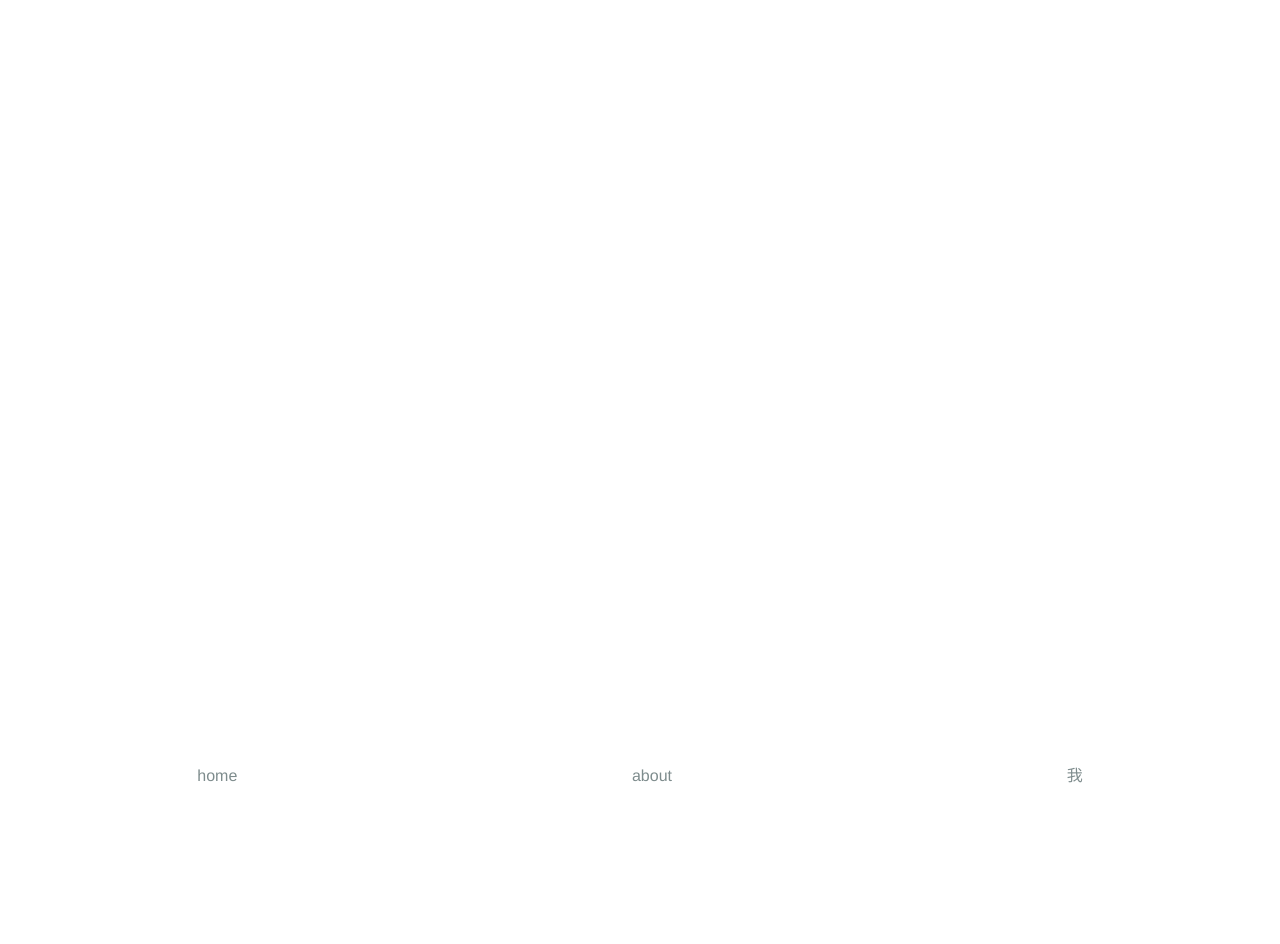
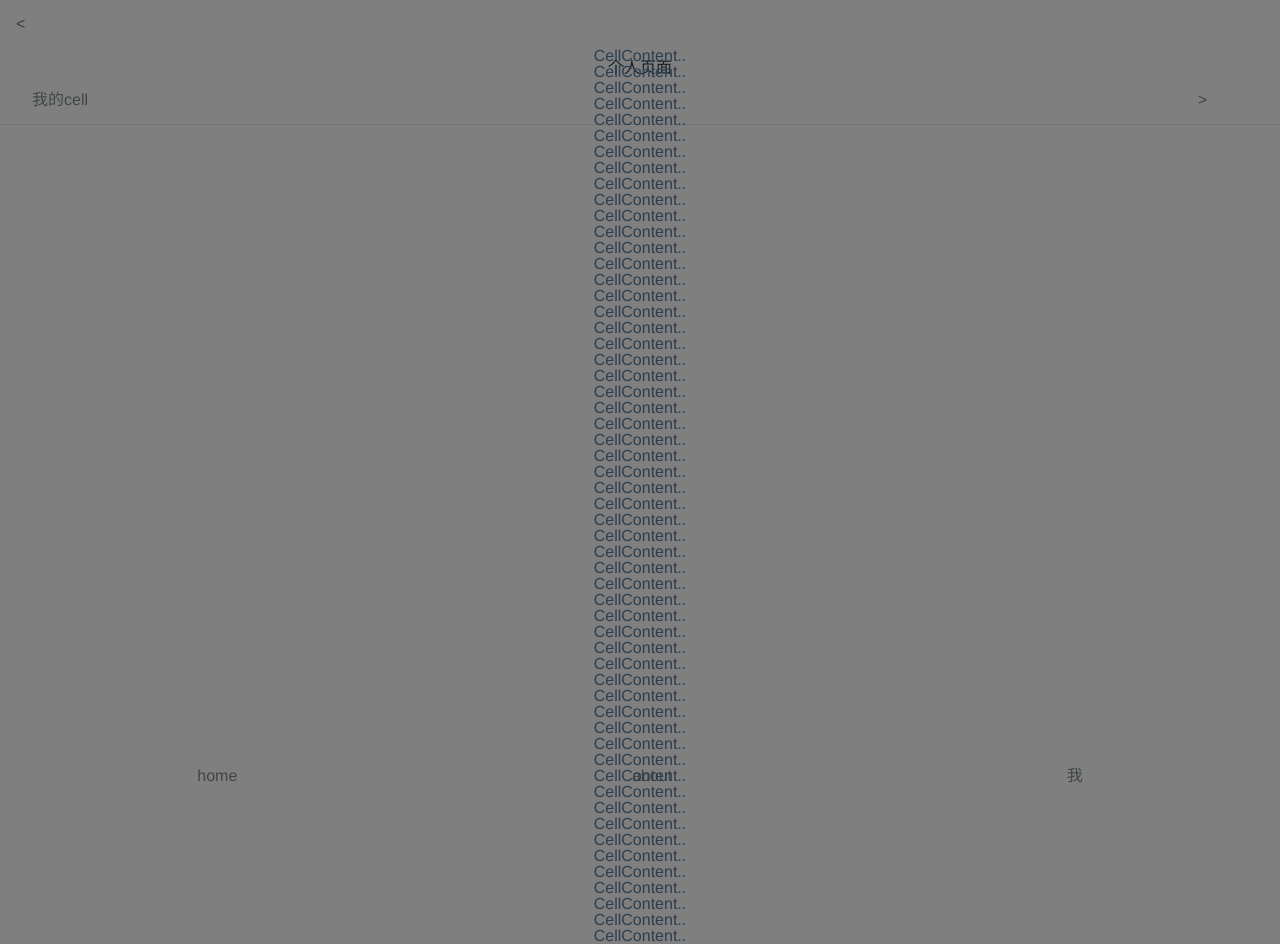
Before and after one commit to AuthorRed/vant1, a Vue app: page /me/cellContent in a window 1280 px wide. Before the commit the page ends 800 px from the top, so only its background shows below. Built offline with nearby package versions, Linux system fonts and the light colour scheme.

Commit message:
cell and content

```diff
--- a/package.json
+++ b/package.json
@@ -19,6 +19,8 @@
     "@vue/cli-plugin-babel": "~4.5.0",
     "@vue/cli-plugin-router": "~4.5.0",
     "@vue/cli-service": "~4.5.0",
+    "less": "^4.1.0",
+    "less-loader": "^7.2.1",
     "vue-cli-plugin-vant": "^1.0.1",
     "vue-template-compiler": "^2.6.11"
   }
--- a/src/App.vue
+++ b/src/App.vue
@@ -6,8 +6,8 @@
       <div class="down-tab">
       <router-link to="/" tag="a">home</router-link>
 
-      <router-link to="about" tag="a">about</router-link>
-      <router-link to="me" tag="a">我</router-link>
+      <router-link to="/about" tag="a">about</router-link>
+      <router-link to="/me" tag="a">我</router-link>
       </div>
     </div>
   </div>
--- a/src/plugins/vant.js
+++ b/src/plugins/vant.js
@@ -1,7 +1,11 @@
 import Vue from 'vue'
-import { Uploader,Tab, Tabs } from 'vant';
+import {Uploader,Tab, Tabs,Cell, CellGroup } from 'vant';
 import 'vant/lib/uploader/style';
+import 'vant/lib/cell/style';
+import 'vant/lib/cell-group/style';
 
 Vue.use(Uploader);
 Vue.use(Tab);
 Vue.use(Tabs);
+Vue.use(Cell);
+Vue.use(CellGroup);
--- a/src/router/index.js
+++ b/src/router/index.js
@@ -21,7 +21,16 @@ const routes = [
   {
     path: '/me',
     name: 'Me',
-    component: () => import('../views/Me.vue')
+    component: () => import('../views/Me.vue'),
+    children:  [
+      {
+        path: 'cellContent',
+        name: 'CellContent',
+        component: () => import('../views/CellContent.vue')
+      }
+
+      ]
+
   }
 ]
 
--- /dev/null
+++ b/src/views/CellContent.vue
@@ -0,0 +1,90 @@
+<template>
+  <div class="container">
+    <div class="back-arrow" @click="back()"><h1>&lt;</h1></div>
+    <h1>CellContent..</h1>
+    <h1>CellContent..</h1>
+    <h1>CellContent..</h1>
+    <h1>CellContent..</h1>
+    <h1>CellContent..</h1>
+    <h1>CellContent..</h1>
+    <h1>CellContent..</h1>
+    <h1>CellContent..</h1>
+    <h1>CellContent..</h1>
+    <h1>CellContent..</h1>
+    <h1>CellContent..</h1>
+    <h1>CellContent..</h1>
+    <h1>CellContent..</h1>
+    <h1>CellContent..</h1>
+<h1>CellContent..</h1>
+    <h1>CellContent..</h1>
+    <h1>CellContent..</h1>
+    <h1>CellContent..</h1>
+    <h1>CellContent..</h1>
+    <h1>CellContent..</h1>
+    <h1>CellContent..</h1>
+    <h1>CellContent..</h1>
+    <h1>CellContent..</h1>
+    <h1>CellContent..</h1>
+    <h1>CellContent..</h1>
+    <h1>CellContent..</h1>
+    <h1>CellContent..</h1>
+    <h1>CellContent..</h1>
+    <h1>CellContent..</h1>
+    <h1>CellContent..</h1>
+    <h1>CellContent..</h1>
+    <h1>CellContent..</h1>
+    <h1>CellContent..</h1>
+    <h1>CellContent..</h1>
+    <h1>CellContent..</h1>
+    <h1>CellContent..</h1>
+    <h1>CellContent..</h1>
+    <h1>CellContent..</h1>
+    <h1>CellContent..</h1>
+    <h1>CellContent..</h1>
+    <h1>CellContent..</h1>
+    <h1>CellContent..</h1>
+    <h1>CellContent..</h1>
+    <h1>CellContent..</h1>
+    <h1>CellContent..</h1>
+    <h1>CellContent..</h1>
+    <h1>CellContent..</h1>
+    <h1>CellContent..</h1>
+    <h1>CellContent..</h1>
+    <h1>CellContent..</h1>
+    <h1>CellContent..</h1>
+    <h1>CellContent..</h1>
+    <h1>CellContent..</h1>
+    <h1>CellContent..</h1>
+    <h1>CellContent..</h1>
+    <h1>CellContent..</h1>
+  </div>
+</template>
+<script>
+export default {
+  name: "CellContent",
+
+  methods: {
+    back(){
+      this.$router.go(-1);
+    }
+  },
+  mounted() {
+    console.log("mounted-CellContent");
+  },
+};
+</script>
+<style lang="less" scoped>
+.container {
+  .back-arrow {
+    display: flex;
+    box-sizing: border-box;
+    padding: 1rem;
+  }
+  width: 100%;
+
+  background: rgba(0,0,0,0.5);
+  position: absolute;
+  top: 0;
+  z-index: 99;
+}
+</style>
--- a/src/views/Me.vue
+++ b/src/views/Me.vue
@@ -1,12 +1,15 @@
 <template>
   <div class="me">
     <h1>个人页面</h1>
-
-    <div class="down-tab">
-      <router-link to="/" tag="a">home</router-link>
-      <router-link to="me" tag="a">我</router-link>
-    </div>
-    <router-view></router-view>
+      <router-link to="/me/cellContent" tag="a">
+      <div class="cell">
+        <div class="title"><span>我的cell</span></div>
+        <div class="islink"><span>&gt;</span></div>
+      </div>
+      </router-link>
+    <transition name="slide">
+      <router-view></router-view>
+    </transition>
   </div>
 </template>
 <script>
@@ -23,4 +26,37 @@ export default {
 };
 </script>
 <style lang="less" scoped>
+.slide-enter, .slide-leave-to{
+  right: -100%;
+}
+.slide-enter-active, .slide-leave-active{
+  transition: right .15s linear;
+}
+.slide-enter-to, .slide-leave{
+  right: 0;
+}
+
+
+.van-cell__title {
+    display: flex;
+    justify-content: start;
+    padding-left: 2rem;
+}
+.cell {
+  width: 100%;
+  display: flex;
+  box-sizing: border-box;
+  flex-wrap: nowrap;
+  border-bottom: 1px solid #ebedf0;
+  padding: 1rem;
+  .title {
+    width: 90%;
+    margin-left: 1rem;
+    text-align: start;
+  }
+  .islink {
+    width: 10%;
+  }
+
+}
 </style>
```
Also changed, not shown: 1 other file (tests, documents, lock files or other folders).
